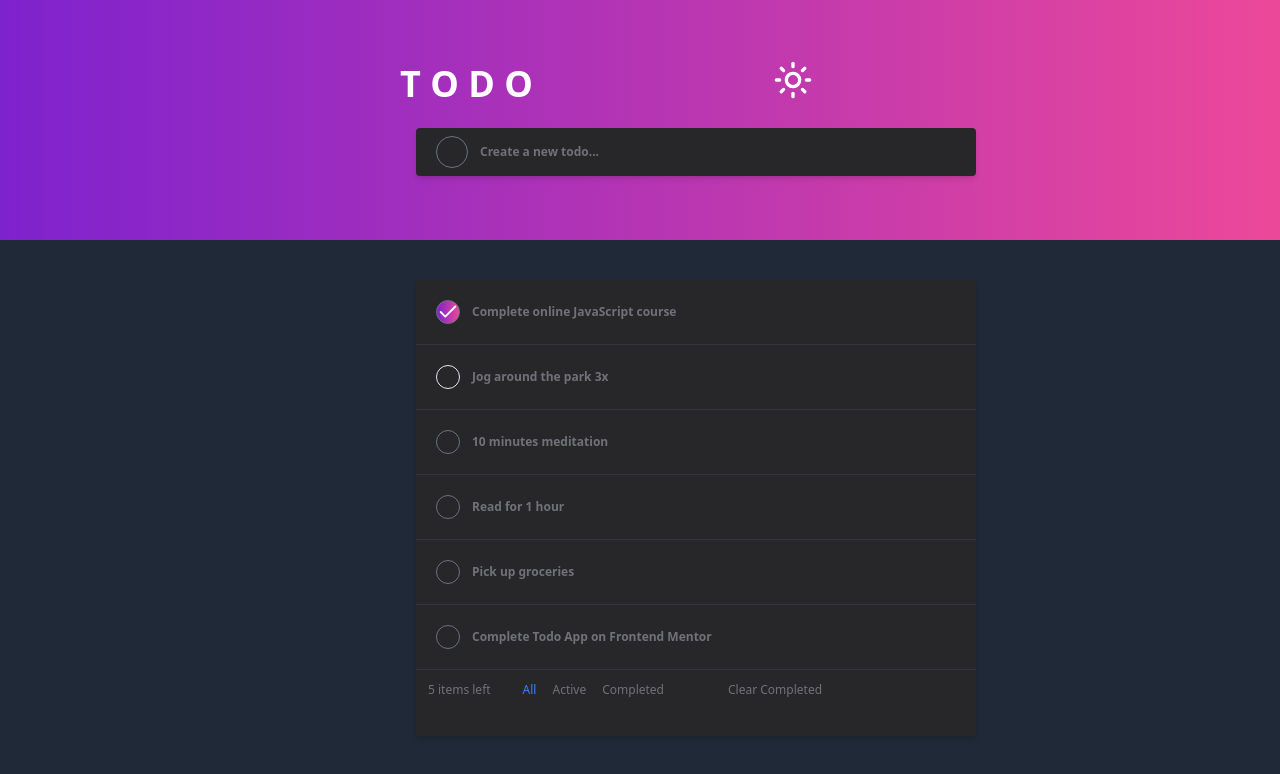
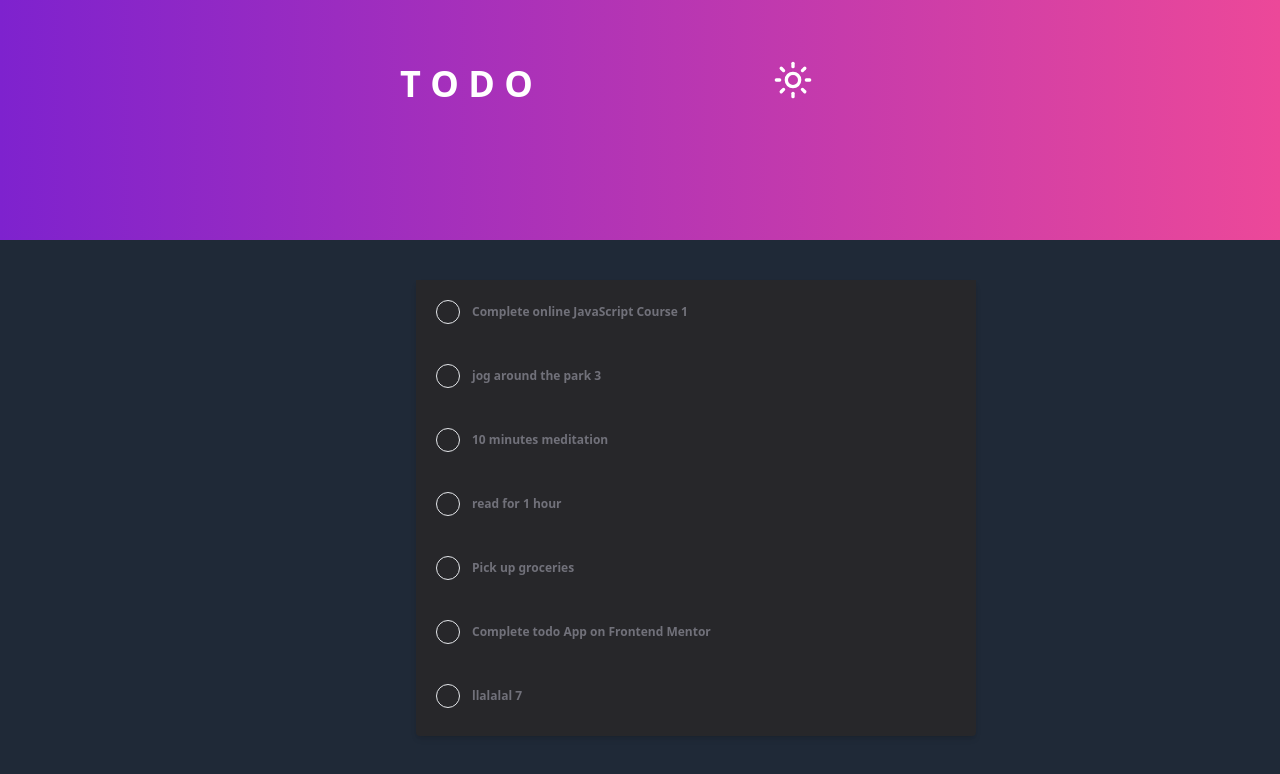
Before and after one commit to Artfel0216/Projeto-Findup, a Next.js app: page / in a window 1280 px wide. Shown: the top 774 px of the page. Built offline with nearby package versions, Linux system fonts and the light colour scheme.

Commit message:
atulização

```diff
--- a/src/app/page.tsx
+++ b/src/app/page.tsx
@@ -1,10 +1,35 @@
+"use client"
 import { Check, Import, Sun } from "lucide-react";
-
+import { Line } from "../components/line";
 
 
 export default function Home() {
+    const todos = [{
+        title: "Complete online JavaScript Course 1",
+        checked: true,
+    },
+    {
+        title: "jog around the park 3",
+        checked: true,
+    },{
+        title: "10 minutes meditation",
+        checked: true,
+    },{
+        title: "read for 1 hour",
+        checked: true,
+    },{
+        title: "Pick up groceries",
+        checked: true,
+    },{
+        title: "Complete todo App on Frontend Mentor",
+        checked: true,
+    },{
+        title: "llalalal 7",
+        checked: true,
+    }];
+
+
 return (
-
     <div>
 
         {/* primeiro container */}
@@ -12,14 +37,7 @@ return (
         <p className=" ml-[25rem] mt-[4rem]">
             T O D O
         </p>
-<Sun className='w-[2.5rem] h-[3rem] mt-[3.5rem] cursor-pointer' />
-
-<div className="bg-zinc-800 h-[3rem] w-[70vh] absolute mt-[8rem] ml-[26rem] rounded shadow-md text-zinc-500 flex items-center p-5 gap-3 text-xs font-bold">
-<button className="w-[4vh] h-[4vh] rounded-full border border-gray-500"></button>
-Create a new todo...
-</div>
-
-
+        <Sun onclick="newtask" className='w-[2.5rem] h-[3rem] mt-[3.5rem] cursor-pointer' />
 </div>
 
 
@@ -30,101 +48,16 @@ Create a new todo...
 
 <div className="bg-zinc-800 w-[70vh] h-[57vh] absolute bottom-[8vh] ml-[26rem] rounded shadow-md">
 
-<div className="bg-zinc-800 h-[8vh] w-[70vh]rounded text-zinc-500 flex items-center p-5 gap-3 text-xs font-bold">
 
-<button className="w-[1.5rem] h-[1.5rem] rounded-full border border-gray-500 bg-gradient-to-l from-pink-500 to-purple-700 text-white flex items-center justify-center">
-<Check className=' w-[3vh]' />
-</button>
+{
+    todos.map((todo) => (
+        <Line title={todo.title} checked={todo.checked} onClick={()=> {}} />
+    ))
+}
 
-Complete online JavaScript course
-</div>
 
-<div className="flex w-full h-[1px] bg-zinc-500/20"></div>
 
-<div className="bg-zinc-800 h-[8vh] w-[70vh]rounded text-zinc-500 flex items-center p-5 gap-3 text-xs font-bold">
 
-<button className="w-[1.5rem] h-[1.5rem] rounded-full border flex items-center justify-center">
-
-</button>
-
-Jog around the park 3x
-</div>
-
-<div className="flex w-full h-[1px] bg-zinc-500/20"></div>
-
-<div className="bg-zinc-800 h-[8vh] w-[70vh]rounded text-zinc-500 flex items-center p-5 gap-3 text-xs font-bold">
-
-<button className="w-[1.5rem] h-[1.5rem] rounded-full border border-gray-500  flex items-center justify-center">
-
-</button>
-
-10 minutes meditation
-</div>
-
-<div className="flex w-full h-[1px] bg-zinc-500/20"></div>
-
-<div className="bg-zinc-800 h-[8vh] w-[70vh]rounded text-zinc-500 flex items-center p-5 gap-3 text-xs font-bold">
-
-<button className="w-[1.5rem] h-[1.5rem] rounded-full border border-gray-500  flex items-center justify-center">
-
-</button>
-
-Read for 1 hour
-</div>
-
-<div className="flex w-full h-[1px] bg-zinc-500/20"></div>
-
-<div className="bg-zinc-800 h-[8vh] w-[70vh]rounded text-zinc-500 flex items-center p-5 gap-3 text-xs font-bold">
-
-<button className="w-[1.5rem] h-[1.5rem] rounded-full border border-gray-500  flex items-center justify-center">
-
-</button>
-
-Pick up groceries
-</div>
-
-<div className="flex w-full h-[1px] bg-zinc-500/20"></div>
-
-<div className="bg-zinc-800 h-[8vh] w-[70vh]rounded text-zinc-500 flex items-center p-5 gap-3 text-xs font-bold">
-
-<button className="w-[1.5rem] h-[1.5rem] rounded-full border border-gray-500  flex items-center justify-center">
-
-</button>
-
-Complete Todo App on Frontend Mentor
-</div>
-
-<div className="flex w-full h-[1px] bg-zinc-500/20"></div>
-
-{/* textos no final do container 2 */}
-
-<div className="flex items-center text-zinc-500 text-xs  p-3">
-5 items left
-
-<div className="ml-[2rem] text-zinc-500">
-
-<span className="text-blue-500 cursor-pointer hover:text-blue-900">
-    All
-</span>
-
-<span className="ml-[1rem] cursor-pointer hover:text-zinc-400">
-    Active
-
-</span>
-
-<span className="ml-[1rem] cursor-pointer hover:text-zinc-400">
-    Completed
-
-</span>
-
-<span className="ml-[4rem] cursor-pointer hover:text-zinc-400">
-    Clear Completed
-
-</span>
-
-</div>
-
-</div>
 
 
 
--- /dev/null
+++ b/src/components/line.tsx
@@ -0,0 +1,32 @@
+"use client"
+import React, { useState } from "react";
+import { Check, Import, Sun } from "lucide-react";
+
+export interface LineProps {
+    title: string;
+    checked: boolean;
+    onClick: () => void;
+}
+
+export const Line = (props: LineProps) => {
+    const [check, setCheck] = useState(props.checked)
+    const handleClick = () => {
+        setCheck(!check)
+        props.onClick()
+    }
+    return (
+        <div className="bg-zinc-800 h-[8vh] w-[70vh]rounded text-zinc-500 flex items-center p-5 gap-3 text-xs font-bold">
+            {
+                !props.checked ? (
+                    <button onClick={handleClick} className="w-[1.5rem] h-[1.5rem] rounded-full border border-gray-500 bg-gradient-to-l from-pink-500 to-purple-700 text-white flex items-center justify-center">
+                        <Check className=' w-[3vh]' />
+                    </button>
+                ) : (
+                    <button className="w-[1.5rem] h-[1.5rem] rounded-full border flex items-center justify-center"></button>
+                )
+            }
+
+            {props.title}
+        </div>
+    )
+}
```
Lines whose indentation alone changed are shown as unchanged.
